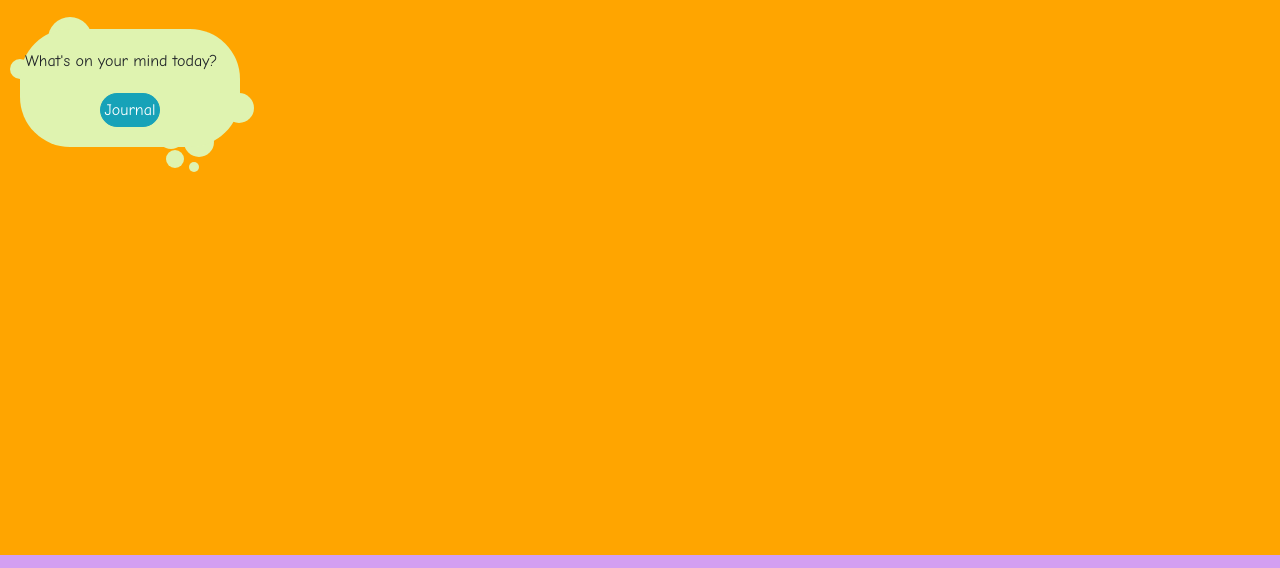
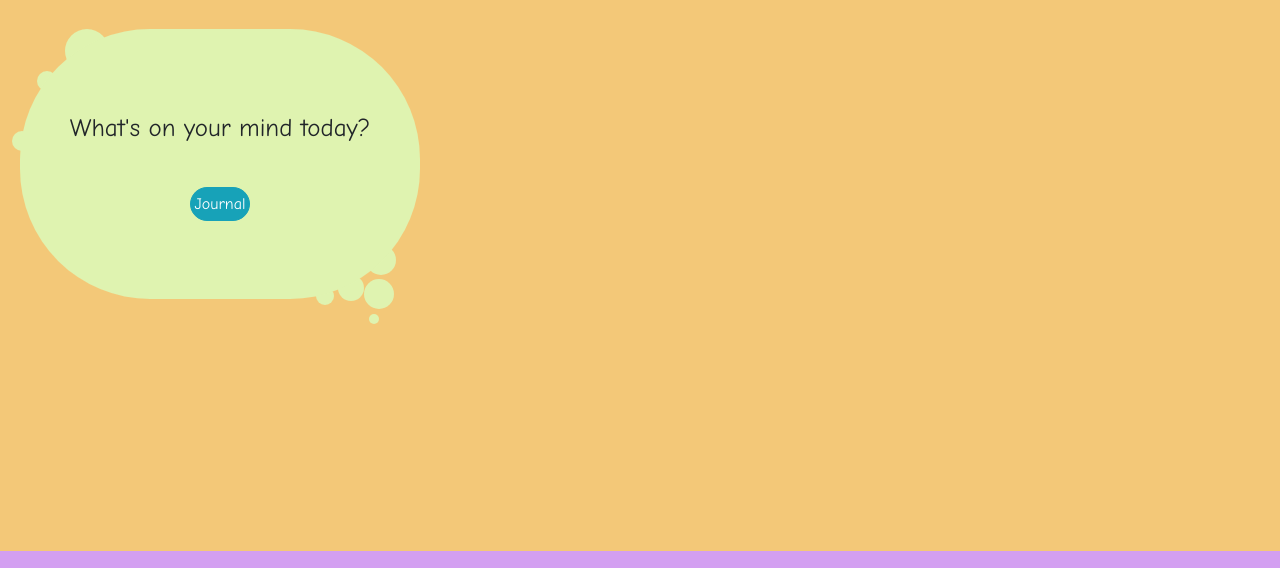
Before and after one commit to stephanieraymos/stress-less, a website: page index.html in a window 1280 px wide. Shown: the part 61-629 px from the top of the page. Drawn offline with nearby package versions, Linux system fonts and the light colour scheme.

Commit message:
Thought bubble edit

```diff
--- a/css/styles.css
+++ b/css/styles.css
@@ -2,24 +2,24 @@
 
 .btn {
   padding: 4px;
-  margin-top: 20px;
+  margin-top: 40px;
   border-radius: 20px;
 }
 
+body {
+  background-color:rgb(243, 200, 120);
+}
+
 /*THOUGHT BUBBLE STYLES*/
-
-body {
-  background-color:orange;
-}
-html, body {padding:0; margin:0; height:100%;}
-
 .thought {
   background-color:rgb(223, 243, 176);
-  padding:20px;
-  border-radius:50px;
-  min-width:40px;
+  padding-top:80px;
+  padding-right:25px;
+  padding-left:25px;
+  border-radius:130px;
+  min-width:400px;
   max-width:220px;
-  min-height:40px;
+  min-height:270px;
   margin:20px;
   margin-top:90px;
   position:relative;
@@ -27,6 +27,7 @@ html, body {padding:0; margin:0; height:100%;}
   justify-content:center;
   text-align:center;
   font-family:"Comic Sans MS", cursive, sans-serif;
+  font-size: 25px;
 }
 .thought:before,
 .thought:after {
@@ -40,22 +41,24 @@ html, body {padding:0; margin:0; height:100%;}
 .thought:before {
   width:44px;
   height:44px;
-  top:-12px;
-  left:28px;
-  box-shadow:-50px 30px 0 -12px rgb(223, 243, 176);
+  top:0px;
+  left:45px;
+  box-shadow:-40px 30px 0 -12px rgb(223, 243, 176),
+              -65px 90px 0 -12px rgb(223, 243, 176);
 }
 .thought:after {
   bottom:-10px;
   right:26px;
   width:30px;
   height:30px;
-  box-shadow:40px -34px 0 0 rgb(223, 243, 176),
+  box-shadow:2px -34px 0 0 rgb(223, 243, 176),
              -28px -6px 0 -2px rgb(223, 243, 176),
-             -24px 17px 0 -6px rgb(223, 243, 176),
+             -54px 2px 0 -6px rgb(223, 243, 176),
              -5px 25px 0 -10px rgb(223, 243, 176);
 
 }
 
+/*END OF THOUGHT BUBBLE STYLES*/
 
 .site-footer{
   background-color: rgb(211, 159, 241);
--- a/index.html
+++ b/index.html
@@ -77,8 +77,9 @@
         </div>
     </div>
     <div class="container thought">
-        <div class="row">What's on your mind today?
-            <div class="col"><a href="#journal" role="button" class="btn btn-md btn-info" data-toggle="tooltip" data-placement="bottom" data-html="true" title="Let out all your thoughts so you can start to relax.">Journal</a>
+        <div class="row">
+            <div class= "col-12">What's on your mind today?</div>
+            <div class="col-12"><a href="#journal" role="button" class="btn btn-md btn-info" data-toggle="tooltip" data-placement="bottom" data-html="true" title="Let out all your thoughts so you can start to relax.">Journal</a>
             </div>
         </div>
     </div>
```
